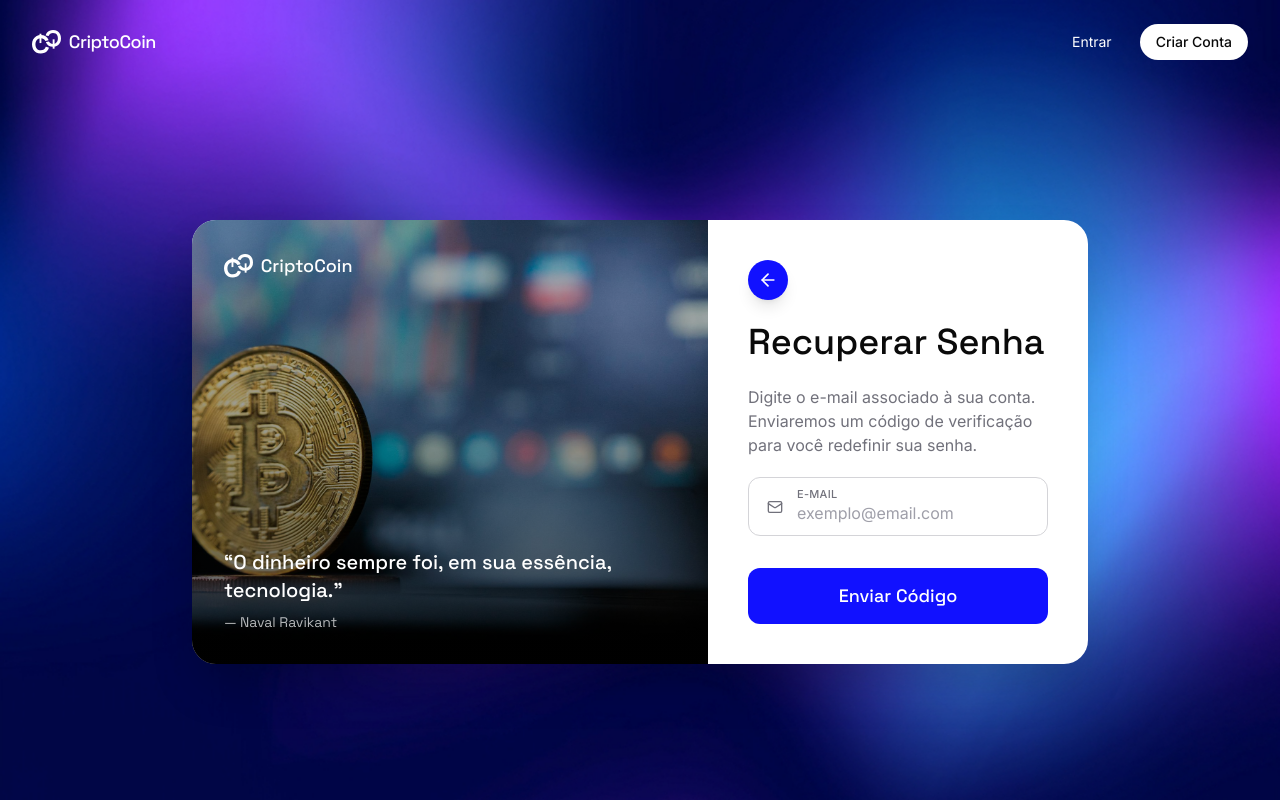
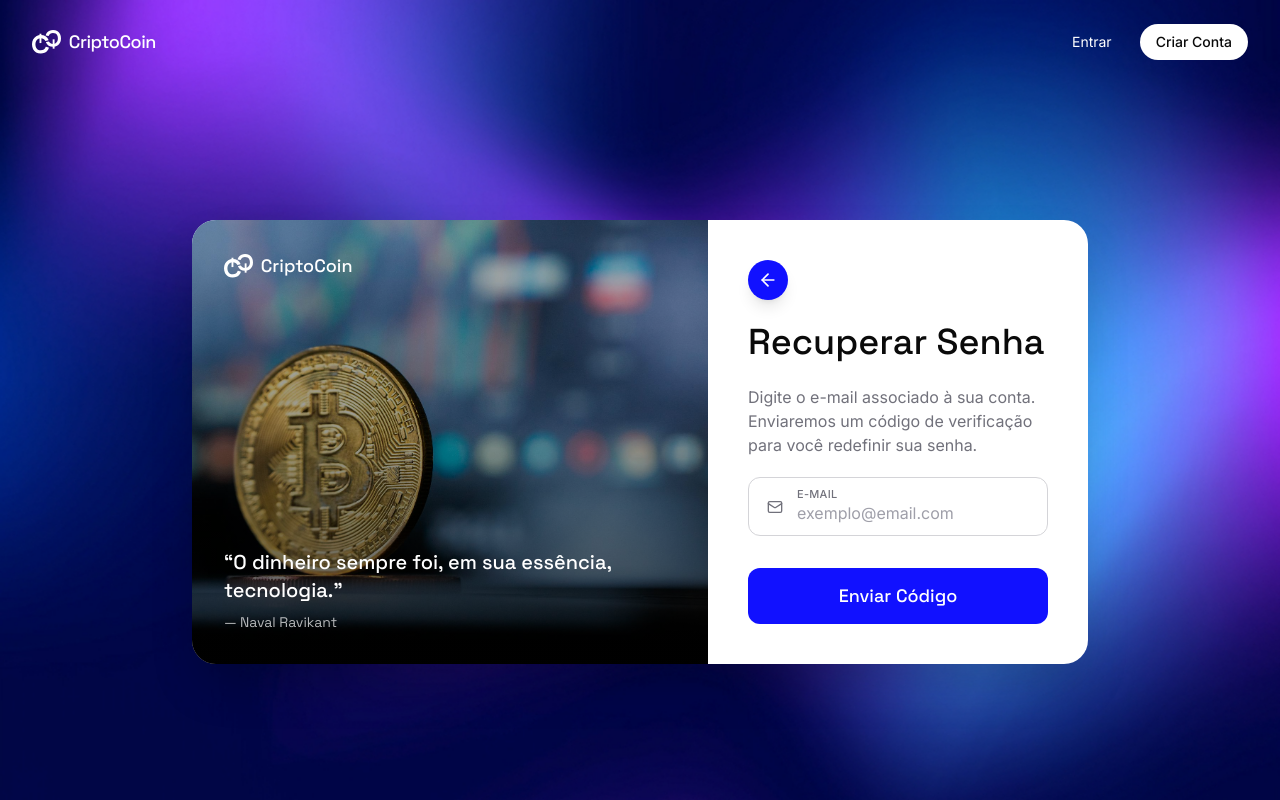
Before and after one commit to igorspinola/crypto-earlybirds, a Next.js app in the folder frontend/: page /recuperar-senha in a window 1280 px wide. Built offline with nearby package versions, Linux system fonts and the light colour scheme.

Commit message:
feat: prop imageSrc/objectPosition no BrandImagePanel e nova imagem no login

```diff
--- a/frontend/src/app/(auth)/login/page.tsx
+++ b/frontend/src/app/(auth)/login/page.tsx
@@ -36,6 +36,8 @@ export default function LoginPage() {
           <BrandImagePanel
             quote="“O dinheiro sempre foi, em sua essência, tecnologia.”"
             author="Naval Ravikant"
+            imageSrc="/images/bitcoin-coin-2.jpg"
+            objectPosition="center 100%"
           />
 
           <div className="flex flex-col gap-4 px-6 pb-8 pt-20 md:flex-1 md:gap-5 md:px-10 md:py-10">
--- a/frontend/src/components/features/auth/BrandImagePanel.tsx
+++ b/frontend/src/components/features/auth/BrandImagePanel.tsx
@@ -3,20 +3,25 @@ import Image from "next/image";
 type BrandImagePanelProps = {
   quote?: string;
   author?: string;
+  imageSrc?: string;
+  objectPosition?: string;
 };
 
 export function BrandImagePanel({
   quote = "“O Bitcoin não é apenas o dinheiro para a internet, é a internet do dinheiro.”",
   author = "Andreas Antonopoulos",
+  imageSrc = "/images/bitcoin-coin.jpg",
+  objectPosition = "10% center",
 }: BrandImagePanelProps) {
   return (
     <div className="relative hidden flex-col justify-between overflow-hidden p-8 text-white md:flex">
       <Image
-        src="/images/bitcoin-coin.jpg"
+        src={imageSrc}
         alt=""
         fill
         sizes="(min-width: 768px) 50vw, 100vw"
         className="object-cover"
+        style={{ objectPosition }}
         priority
       />
       <div className="absolute inset-0 bg-gradient-to-b from-black/30 via-black/40 to-black/70" />
```
Also changed, not shown: frontend/public/images/bitcoin-coin-2.jpg (added).
